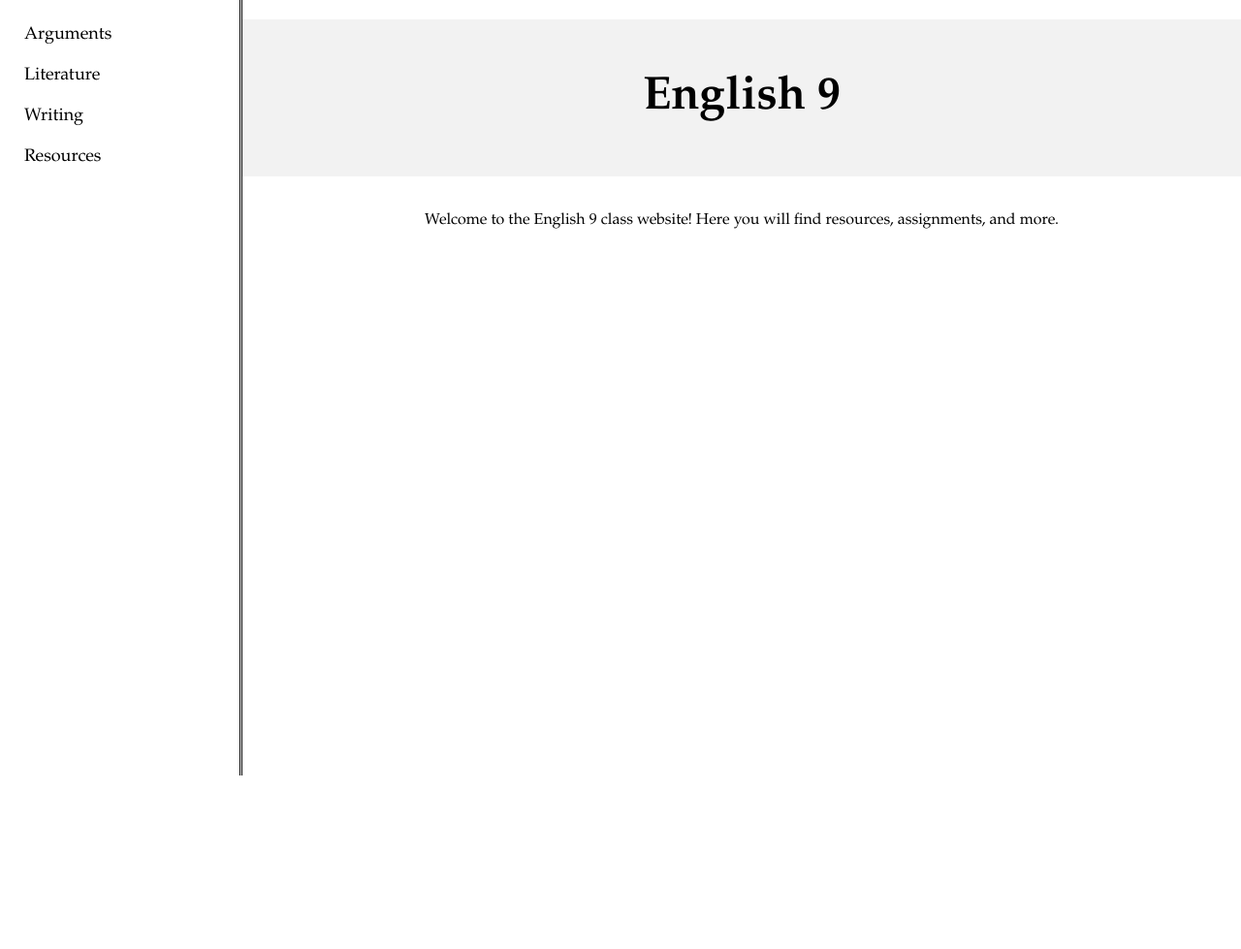
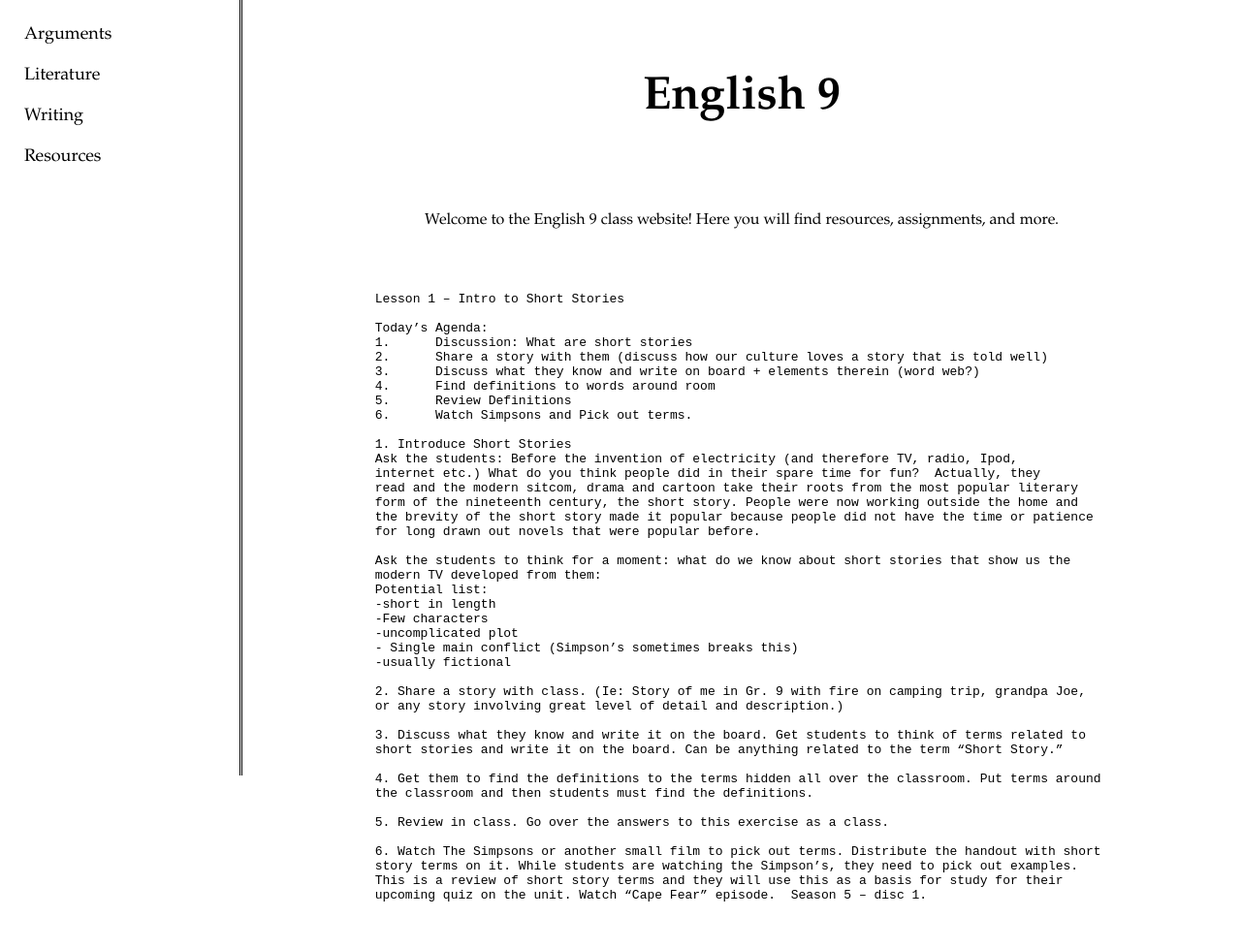
Before and after one commit to nikolinacet/English_9, a plain HTML site: page index.html in a window 1280 px wide. Shown: the whole page at 97% size. Before the commit the page ends 800 px from the top, so only its background shows below. Drawn offline with Linux system fonts and the light colour scheme.

Commit message:
trying preformated text

```diff
--- a/index.html
+++ b/index.html
@@ -23,6 +23,55 @@
         <div class="container">
             <p>Welcome to the English 9 class website! Here you will find resources, assignments, and more.</p>
         </div>
+
+        <pre>
+
+Lesson 1 – Intro to Short Stories
+
+Today’s Agenda:
+1.	Discussion: What are short stories
+2.	Share a story with them (discuss how our culture loves a story that is told well)
+3.	Discuss what they know and write on board + elements therein (word web?)
+4.	Find definitions to words around room
+5.	Review Definitions
+6.	Watch Simpsons and Pick out terms.
+
+1. Introduce Short Stories
+Ask the students: Before the invention of electricity (and therefore TV, radio, Ipod,
+internet etc.) What do you think people did in their spare time for fun?  Actually, they
+read and the modern sitcom, drama and cartoon take their roots from the most popular literary
+form of the nineteenth century, the short story. People were now working outside the home and
+the brevity of the short story made it popular because people did not have the time or patience
+for long drawn out novels that were popular before.
+
+Ask the students to think for a moment: what do we know about short stories that show us the
+modern TV developed from them:
+Potential list:
+-short in length
+-Few characters
+-uncomplicated plot
+- Single main conflict (Simpson’s sometimes breaks this)
+-usually fictional
+
+2. Share a story with class. (Ie: Story of me in Gr. 9 with fire on camping trip, grandpa Joe,
+or any story involving great level of detail and description.)
+
+3. Discuss what they know and write it on the board. Get students to think of terms related to
+short stories and write it on the board. Can be anything related to the term “Short Story.”
+
+4. Get them to find the definitions to the terms hidden all over the classroom. Put terms around
+the classroom and then students must find the definitions.
+
+5. Review in class. Go over the answers to this exercise as a class.
+
+6. Watch The Simpsons or another small film to pick out terms. Distribute the handout with short
+story terms on it. While students are watching the Simpson’s, they need to pick out examples.
+This is a review of short story terms and they will use this as a basis for study for their
+upcoming quiz on the unit. Watch “Cape Fear” episode.  Season 5 – disc 1.
+
+
+        </pre>
+
     </div>
 </body>
 </html>
--- a/style.css
+++ b/style.css
@@ -50,7 +50,7 @@ nav a:hover {
 
 /* Header Styles */
 header {
-    background-color: #f2f2f2; /* Pearl White */
+    background-color:  white;
     padding: 20px;
     text-align: center;
     font-size: 24px;
```
